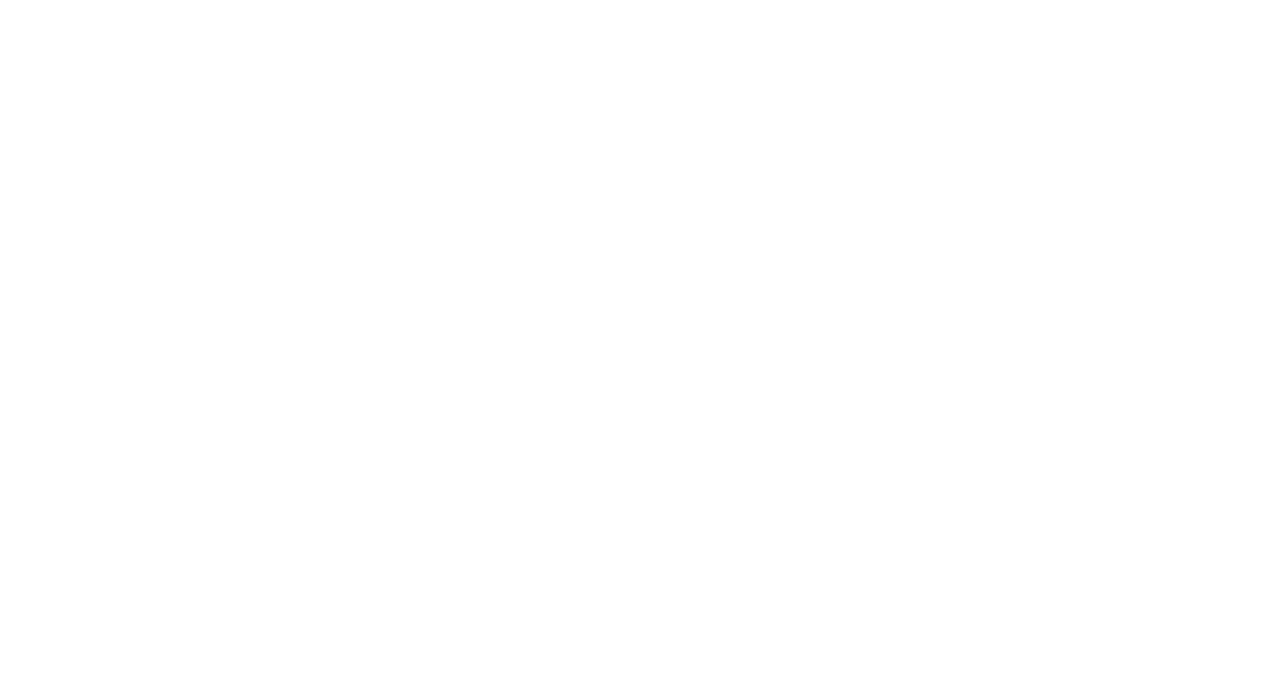
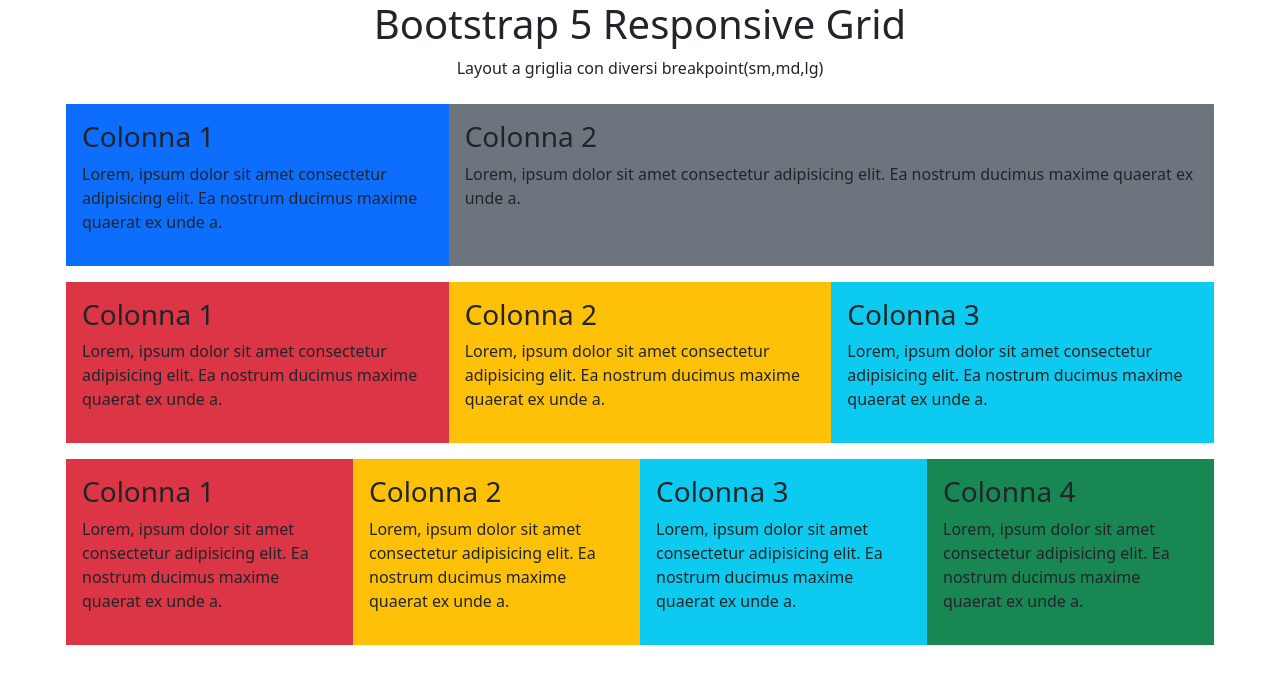
Before and after one commit to LuigiSerra91/htmlcss-bootstrap-layout, a plain HTML site: page index.html in a window 1280 px wide. Drawn offline with nearby package versions, Linux system fonts and the light colour scheme.

Commit message:
fix_col_row

```diff
--- a/css/style.css
+++ b/css/style.css
@@ -0,0 +1,21 @@
+*{
+    margin: 0;
+    padding: 0;
+    box-sizing: border-box;
+
+}
+
+[class^="col"] {
+    padding: 1rem;
+}
+
+.col_12{
+    width: 100%;
+
+}
+
+.row{
+    display: flex;
+    margin: 0 -1rem;
+    flex-wrap: wrap;
+}
--- a/index.html
+++ b/index.html
@@ -6,8 +6,110 @@
     <title>htmlcss-bootstrap-layout</title>
     <link href="https://cdn.jsdelivr.net/npm/bootstrap@5.3.3/dist/css/bootstrap.min.css" rel="stylesheet" integrity="sha384-QWTKZyjpPEjISv5WaRU9OFeRpok6YctnYmDr5pNlyT2bRjXh0JMhjY6hW+ALEwIH" crossorigin="anonymous">
 <script src="https://cdn.jsdelivr.net/npm/bootstrap@5.3.3/dist/js/bootstrap.bundle.min.js" integrity="sha384-YvpcrYf0tY3lHB60NNkmXc5s9fDVZLESaAA55NDzOxhy9GkcIdslK1eN7N6jIeHz" crossorigin="anonymous"></script>
+<link rel="stylesheet" href="./css/style.css">
 </head>
 <body>
+       <div class="title text-center">
+        <h1>
+            Bootstrap 5 Responsive Grid
+        </h1>
+        <p>
+            Layout a griglia con diversi breakpoint(sm,md,lg)
+        </p>
+       </div>
+
+    <div class="container py-2">
+        <div class="row">
+            <div class="col-12 col-md-6 col-lg-4 bg-primary">
+                <h3>
+                    Colonna 1
+                </h3>
+                <p>
+                    Lorem, ipsum dolor sit amet consectetur adipisicing elit. Ea nostrum ducimus maxime quaerat ex unde a.
+                </p>
+            </div>
+            <div class="col-12 col-md-6 col-lg-8 bg-secondary">
+                <h3>
+                    Colonna 2
+                </h3>
+                <p>
+                    Lorem, ipsum dolor sit amet consectetur adipisicing elit. Ea nostrum ducimus maxime quaerat ex unde a.
+                </p>
+            </div>
+        </div>
+    </div>
+
+    <div class="container py-2">
+        <div class="row">
+            <div class="col-6 col-md-4 bg-danger">
+                <h3>
+                    Colonna 1
+                </h3>
+                <p>
+                    Lorem, ipsum dolor sit amet consectetur adipisicing elit. Ea nostrum ducimus maxime quaerat ex unde a.
+                </p>
+            </div>
+            <div class="col-6 col-md-4 bg-warning">
+                <h3>
+                    Colonna 2
+                </h3>
+                <p>
+                    Lorem, ipsum dolor sit amet consectetur adipisicing elit. Ea nostrum ducimus maxime quaerat ex unde a.
+                </p>
+            </div>
+
+            <div class="col-12 col-md-4 bg-info">
+                <h3>
+                    Colonna 3
+                </h3>
+                <p>
+                    Lorem, ipsum dolor sit amet consectetur adipisicing elit. Ea nostrum ducimus maxime quaerat ex unde a.
+                </p>
+            </div>
+
+            </div>
+        </div>
+
+        <div class="container py-2">
+            <div class="row">
+                <div class="col-6 col-md-3 bg-danger">
+                    <h3>
+                        Colonna 1
+                    </h3>
+                    <p>
+                        Lorem, ipsum dolor sit amet consectetur adipisicing elit. Ea nostrum ducimus maxime quaerat ex unde a.
+                    </p>
+                </div>
+                <div class="col-6 col-md-3 bg-warning">
+                    <h3>
+                        Colonna 2
+                    </h3>
+                    <p>
+                        Lorem, ipsum dolor sit amet consectetur adipisicing elit. Ea nostrum ducimus maxime quaerat ex unde a.
+                    </p>
+                </div>
+
+                <div class="col-6 col-md-3 bg-info">
+                    <h3>
+                        Colonna 3
+                    </h3>
+                    <p>
+                        Lorem, ipsum dolor sit amet consectetur adipisicing elit. Ea nostrum ducimus maxime quaerat ex unde a.
+                    </p>
+                </div>
+
+                <div class="col-6 col-md-3 bg-success">
+                    <h3>
+                        Colonna 4
+                    </h3>
+                    <p>
+                        Lorem, ipsum dolor sit amet consectetur adipisicing elit. Ea nostrum ducimus maxime quaerat ex unde a.
+                    </p>
+                </div>
+
+                </div>
+            </div>
+    </div>
 
 
 </body>
```
